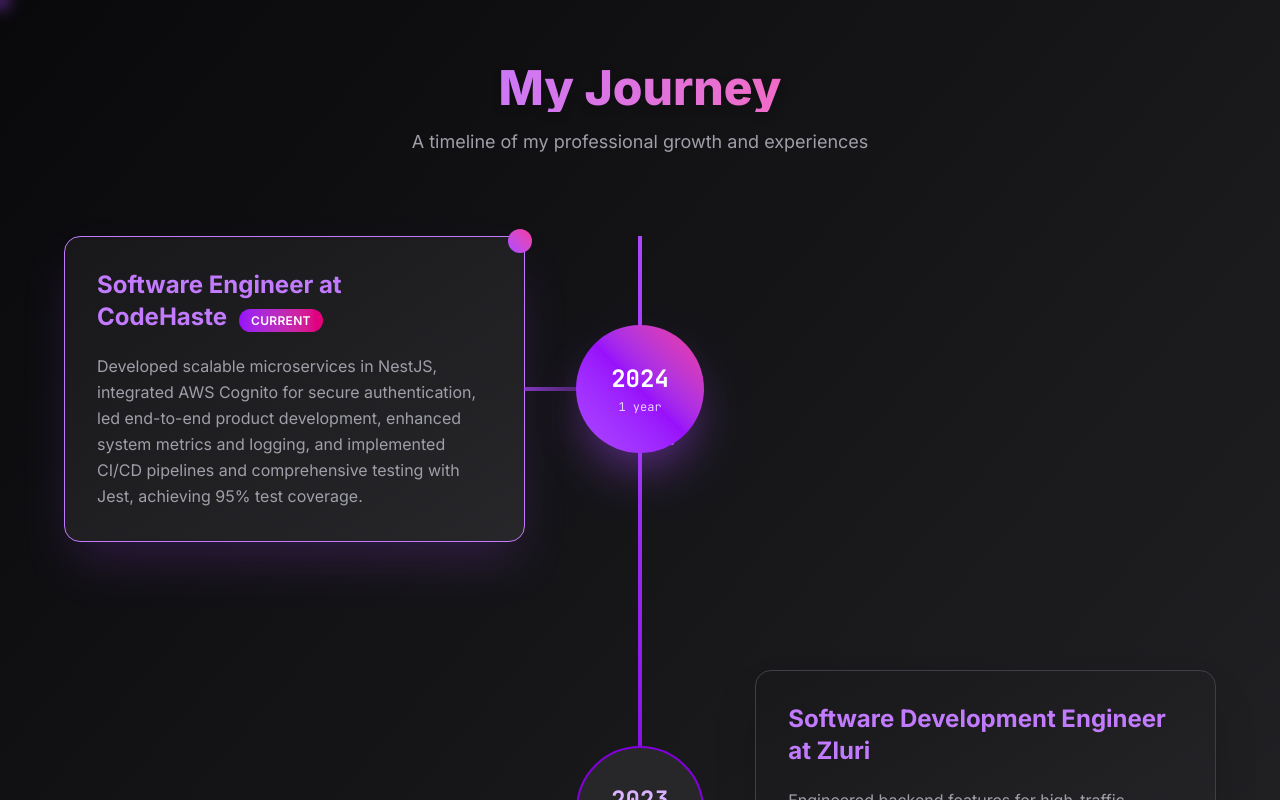
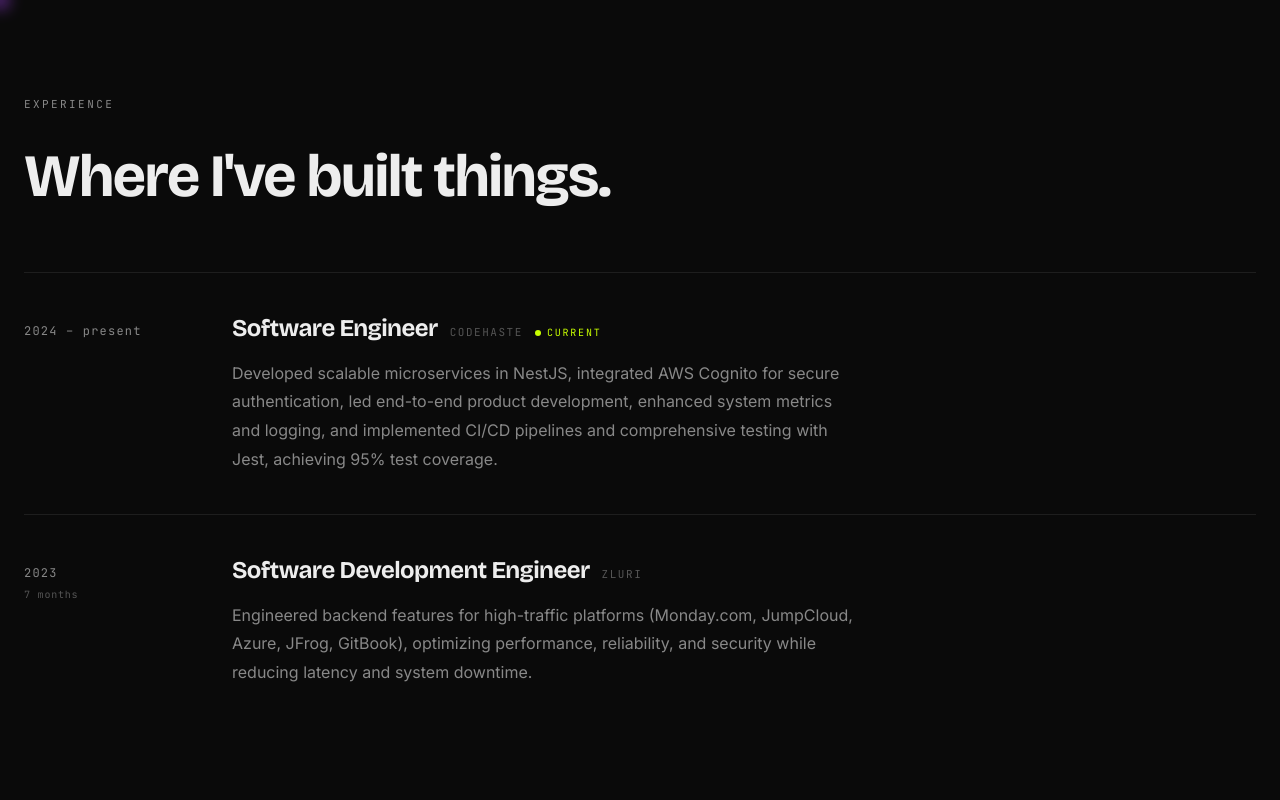
Before and after one commit to LuC1f3-r/portfolio, a Next.js app: page /experience in a window 1280 px wide. Shown: the top 800 px of the page. Built offline with nearby package versions, Linux system fonts and the light colour scheme.

Commit message:
feat(experience): editorial timeline with real roles

```diff
--- a/app/experience/page.tsx
+++ b/app/experience/page.tsx
@@ -1,305 +1,157 @@
-'use client'
+"use client";
 
-import { useEffect, useState, useRef } from "react";
+import { useEffect, useRef } from "react";
+import { gsap } from "gsap";
+import { ScrollTrigger } from "gsap/ScrollTrigger";
 
-export default function Experience() {
-  const [visibleItems, setVisibleItems] = useState<Set<number>>(new Set([1, 2, 3]));
-  const observerRef = useRef<IntersectionObserver | null>(null);
-
-  useEffect(() => {
-    // Intersection Observer for scroll animations
-    observerRef.current = new IntersectionObserver(
-      (entries) => {
-        entries.forEach((entry) => {
-          if (entry.isIntersecting) {
-            const id = parseInt(entry.target.getAttribute('data-id') || '0');
-            setVisibleItems(prev => new Set([...prev, id]));
+if (typeof window !== "undefined") {
+  gsap.registerPlugin(ScrollTrigger);
 }
-        });
-      },
-      { threshold: 0.1, rootMargin: '100px' }
-    );
-
-    return () => observerRef.current?.disconnect();
-  }, []);
 
 const experiences = [
   {
     id: 1,
-      title: "Software Engineer at CodeHaste",
-      info: "Developed scalable microservices in NestJS, integrated AWS Cognito for secure authentication, led end-to-end product development, enhanced system metrics and logging, and implemented CI/CD pipelines and comprehensive testing with Jest, achieving 95% test coverage.",
-      startYear: 2024,
-      duration: "1 year",
+    company: "CodeHaste",
+    role: "Software Engineer",
+    years: "2024 – present",
     isCurrent: true,
+    description:
+      "Developed scalable microservices in NestJS, integrated AWS Cognito for secure authentication, led end-to-end product development, enhanced system metrics and logging, and implemented CI/CD pipelines and comprehensive testing with Jest, achieving 95% test coverage.",
   },
   {
     id: 2,
-      title: "Software Development Engineer at Zluri",
-      info: "Engineered backend features for high-traffic platforms (Monday.com, Jumploud, Azure, JFrog, Gitbook), optimizing performance, reliability, and security while reducing latency and system downtime.",
-      startYear: 2023,
+    company: "Zluri",
+    role: "Software Development Engineer",
+    years: "2023",
     duration: "7 months",
     isCurrent: false,
+    description:
+      "Engineered backend features for high-traffic platforms (Monday.com, JumpCloud, Azure, JFrog, GitBook), optimizing performance, reliability, and security while reducing latency and system downtime.",
   },
   {
     id: 3,
-      title: "Backend Developer Intern at BTrees Technologies",
-      info: "Led a team of 3 developers to build a dynamic web application for an educational institution, enhancing user engagement by 30%. Reduced page load time by 40%, improving overall application performance. Streamlined business processes, boosting customer satisfaction by 20%. Achieved a 95% on-time delivery rate, maintaining 100% client satisfaction.",
-      startYear: 2022,
+    company: "BTrees Technologies",
+    role: "Backend Developer Intern",
+    years: "2022",
     duration: "5 months",
     isCurrent: false,
+    description:
+      "Led a team of 3 developers to build a dynamic web application for an educational institution, enhancing user engagement by 30%. Reduced page load time by 40%, improving overall application performance.",
   },
 ];
 
-  const attachObserver = (element: HTMLElement | null, id: number) => {
-    if (element && observerRef.current) {
-      element.setAttribute('data-id', id.toString());
-      observerRef.current.observe(element);
+export default function Experience() {
+  const sectionRef = useRef<HTMLElement>(null);
+  const rowRefs = useRef<(HTMLDivElement | null)[]>([]);
+
+  useEffect(() => {
+    const section = sectionRef.current;
+    if (!section) return;
+
+    if (window.matchMedia("(prefers-reduced-motion: reduce)").matches) {
+      rowRefs.current.forEach((row) => {
+        if (row) gsap.set(row, { y: 0, opacity: 1 });
+      });
+      return;
     }
+
+    const ctx = gsap.context(() => {
+      rowRefs.current.forEach((row, i) => {
+        if (!row) return;
+        gsap.fromTo(
+          row,
+          { y: 48, opacity: 0 },
+          {
+            y: 0,
+            opacity: 1,
+            duration: 0.8,
+            delay: i * 0.1,
+            ease: "power3.out",
+            scrollTrigger: {
+              trigger: row,
+              start: "top 80%",
+              toggleActions: "play none none reverse",
+            },
+          }
+        );
+      });
+    }, section);
+
+    return () => {
+      ctx.revert();
+      ScrollTrigger.getAll().forEach((t) => t.kill());
     };
+  }, []);
 
   return (
-    <main className="w-screen min-h-screen pt-16 px-4 sm:px-8 bg-gradient-to-br from-zinc-950 via-zinc-900 to-zinc-800 text-zinc-100 flex flex-col items-center overflow-x-hidden">
+    <section
+      ref={sectionRef}
+      className="w-full py-24 px-6 bg-[#0a0a0a] overflow-hidden"
+    >
+      <div className="max-w-[1400px] mx-auto">
+        {/* Mono kicker */}
+        <p className="font-[family-name:var(--font-mono)] text-[11px] uppercase tracking-[0.22em] text-[#888] mb-8">
+          Experience
+        </p>
 
-      <div className="text-center mb-20">
-        <h1 className="text-4xl sm:text-5xl font-extrabold text-transparent bg-clip-text bg-gradient-to-r from-purple-400 to-pink-400 drop-shadow-lg mb-4">
-          My Journey
-        </h1>
-        <p className="text-zinc-400 text-lg max-w-2xl mx-auto">
-          A timeline of my professional growth and experiences
-        </p>
+        {/* Section heading */}
+        <h2 className="font-[family-name:var(--font-display)] text-[#ededed] text-4xl sm:text-5xl md:text-6xl font-bold leading-[1.05] tracking-tight mb-16 max-w-[18ch]">
+          Where I&apos;ve built things.
+        </h2>
+
+        {/* Timeline rows */}
+        <div className="space-y-0">
+          {experiences.map((exp, i) => (
+            <div
+              key={exp.id}
+              ref={(el) => { rowRefs.current[i] = el; }}
+              className="group border-t border-[#1e1e1e] py-10 grid grid-cols-[6rem_1fr] sm:grid-cols-[8rem_1fr] md:grid-cols-[10rem_1fr] gap-6 md:gap-12 items-start"
+            >
+              {/* Year column */}
+              <div className="pt-1">
+                <span className="font-[family-name:var(--font-mono)] text-xs text-[#888] tracking-[0.1em] whitespace-nowrap">
+                  {exp.years}
+                </span>
+                {exp.duration && (
+                  <span className="block font-[family-name:var(--font-mono)] text-[10px] text-[#555] tracking-[0.08em] mt-1">
+                    {exp.duration}
+                  </span>
+                )}
               </div>
 
-      <div className="relative max-w-6xl w-full pb-12">
-        {/* Vertical center line - hidden on mobile */}
-        <div className="hidden md:block absolute top-0 left-1/2 transform -translate-x-1/2 w-1 bg-gradient-to-b from-purple-500 via-purple-700 to-transparent h-full" />
-
-        {/* Timeline items */}
-        <div className="flex flex-col space-y-16 md:space-y-32">
-          {experiences.map((exp, index) => {
-            const isLeft = exp.id % 2 !== 0;
-            const isVisible = visibleItems.has(exp.id);
-
-            return (
-              <div
-                key={exp.id}
-                ref={(el) => attachObserver(el, exp.id)}
-                className="relative flex justify-center md:justify-start w-full"
-              >
-                {/* Mobile Layout */}
-                <div className="md:hidden w-full max-w-lg">
-                  {/* Year Circle - Mobile */}
-                  <div className="flex justify-center mb-6">
-                    <div
-                      className={`flex flex-col items-center justify-center w-20 h-20 rounded-full text-xs text-center font-mono transition-all duration-700 transform ${
-                        isVisible ? 'scale-100 opacity-100' : 'scale-75 opacity-0'
-                      } ${
-                        exp.isCurrent
-                          ? "bg-gradient-to-tr from-purple-500 via-purple-600 to-pink-500 text-white shadow-2xl shadow-purple-500/50 animate-glow-soft"
-                          : "bg-zinc-800 border-2 border-purple-700 text-purple-300"
-                      }`}
-                    >
-                      <div className="font-bold text-xl">
-                        {exp.startYear}
-                      </div>
-                      <div className="mt-1 text-xs opacity-80 font-normal">
-                        {exp.duration}
-                      </div>
-                    </div>
+              {/* Content column */}
+              <div className="min-w-0">
+                {/* Role + company */}
+                <div className="flex flex-wrap items-baseline gap-x-3 gap-y-1 mb-4">
+                  <h3 className="font-[family-name:var(--font-display)] text-[#ededed] text-xl sm:text-2xl font-bold leading-tight tracking-tight">
+                    {exp.role}
+                  </h3>
+                  <span className="font-[family-name:var(--font-mono)] text-[11px] uppercase tracking-[0.14em] text-[#555]">
+                    {exp.company}
+                  </span>
+                  {exp.isCurrent && (
+                    <span className="inline-flex items-center gap-1.5 font-[family-name:var(--font-mono)] text-[10px] uppercase tracking-[0.18em] text-[#c8ff00]">
+                      <span
+                        aria-hidden
+                        className="inline-block w-1.5 h-1.5 rounded-full bg-[#c8ff00]"
+                      />
+                      Current
+                    </span>
+                  )}
                 </div>
 
-                  {/* Experience Card - Mobile */}
-                  <div
-                    className={`relative bg-gradient-to-br from-zinc-900 to-zinc-800 rounded-2xl p-6 shadow-2xl border transition-all duration-700 transform ${
-                      isVisible ? 'translate-y-0 opacity-100' : 'translate-y-8 opacity-0'
-                    } ${
-                      exp.isCurrent
-                        ? "border-purple-400 shadow-purple-500/20"
-                        : "border-zinc-700 hover:border-purple-600"
-                    }`}
-                  >
-                    {exp.isCurrent && (
-                      <div className="absolute -top-2 -right-2 w-4 h-4 bg-gradient-to-tr from-purple-500 to-pink-500 rounded-full animate-ping" />
-                    )}
-
-                    <div className="flex flex-col space-y-3">
-                      <div>
-                        <h2 className="text-xl font-bold text-purple-400 mb-1">
-                          {exp.title}
-                          {exp.isCurrent && (
-                            <span className="block mt-2 px-3 py-1 text-xs bg-gradient-to-r from-purple-600 to-pink-600 rounded-full text-white font-semibold tracking-wide w-fit">
-                              CURRENT
-                            </span>
-                          )}
-                        </h2>
-                      </div>
-
-                      <p className="text-zinc-400 leading-relaxed text-sm">
-                        {exp.info}
+                {/* Description */}
+                <p className="font-[family-name:var(--font-body)] text-[#888] text-sm sm:text-base leading-[1.8] max-w-[62ch]">
+                  {exp.description}
                 </p>
               </div>
             </div>
-                </div>
+          ))}
 
-                {/* Desktop Layout */}
-                <div className={`hidden md:flex ${isLeft ? 'justify-start' : 'justify-end'} w-full`}>
-                  {/* Experience Card - Desktop */}
-                  <div
-                    className={`relative bg-gradient-to-br from-zinc-900 to-zinc-800 rounded-2xl p-8 shadow-2xl w-full max-w-2/5 z-10 border transition-all duration-700 transform ${
-                      isVisible ? 'translate-x-0 opacity-100' : `${isLeft ? '-translate-x-8' : 'translate-x-8'} opacity-0`
-                    } ${
-                      exp.isCurrent
-                        ? "border-purple-400 shadow-purple-500/20"
-                        : "border-zinc-700 hover:border-purple-600"
-                    } ${
-                      isLeft ? 'mr-40' : 'ml-40'
-                    }`}
-                    style={{
-                      animationDelay: `${index * 200}ms`
-                    }}
-                  >
-                    {exp.isCurrent && (
-                      <div className="absolute -top-2 -right-2 w-6 h-6 bg-gradient-to-tr from-purple-500 to-pink-500 rounded-full animate-ping" />
-                    )}
-
-                    <div className="flex flex-col space-y-4">
-                      <div>
-                        <h2 className="text-2xl font-bold text-purple-400 mb-1">
-                          {exp.title}
-                          {exp.isCurrent && (
-                            <span className="ml-3 px-3 py-1 text-xs bg-gradient-to-r from-purple-600 to-pink-600 rounded-full text-white font-semibold tracking-wide">
-                              CURRENT
-                            </span>
-                          )}
-                        </h2>
-                      </div>
-
-                      <p className="text-zinc-400 leading-relaxed text-base">
-                        {exp.info}
-                      </p>
-                    </div>
-
-                    {/* Card connector line */}
-                    <div
-                      className={`absolute top-1/2 ${isLeft ? '-right-28 bg-gradient-to-r' : '-left-28 bg-gradient-to-l'} w-28 h-1 from-purple-500/70 to-transparent transform -translate-y-1/2`}
-                    />
-                  </div>
-
-                  {/* Year Circle - Desktop */}
-                  <div className="absolute top-1/2 left-1/2 transform -translate-x-1/2 -translate-y-1/2 z-20">
-                    <div
-                      className={`flex flex-col items-center justify-center w-32 h-32 rounded-full text-sm text-center font-mono transition-all duration-700 transform ${
-                        isVisible ? 'scale-100 opacity-100' : 'scale-75 opacity-0'
-                      } ${
-                        exp.isCurrent
-                          ? "bg-gradient-to-tr from-purple-500 via-purple-600 to-pink-500 text-white shadow-2xl shadow-purple-500/50 animate-glow-soft"
-                          : "bg-zinc-800 border-2 border-purple-700 text-purple-300 hover:bg-zinc-700 hover:border-purple-500"
-                      }`}
-                      style={{
-                        animationDelay: `${index * 200 + 300}ms`
-                      }}
-                    >
-                      <div className="font-bold text-2xl">
-                        {exp.startYear}
-                      </div>
-                      <div className="mt-1 text-xs opacity-80 font-normal">
-                        {exp.duration}
+          {/* Bottom border */}
+          <div className="border-t border-[#1e1e1e]" />
         </div>
       </div>
-                  </div>
-
-                  {/* Floating particles for current role - Desktop only */}
-                  {exp.isCurrent && (
-                    <div className="absolute top-1/2 left-1/2 transform -translate-x-1/2 -translate-y-1/2 pointer-events-none">
-                      {[...Array(6)].map((_, i) => (
-                        <div
-                          key={i}
-                          className="absolute w-1 h-1 bg-purple-400 rounded-full animate-float"
-                          style={{
-                            left: `${Math.cos(i * 60 * Math.PI / 180) * 60}px`,
-                            top: `${Math.sin(i * 60 * Math.PI / 180) * 60}px`,
-                            animationDelay: `${i * 0.5}s`,
-                            animationDuration: '3s'
-                          }}
-                        />
-                      ))}
-                    </div>
-                  )}
-                </div>
-              </div>
-            );
-          })}
-        </div>
-      </div>
-
-      {/* Custom Animations */}
-      <style>{`
-        @keyframes slide-in-left {
-          from {
-            transform: translateX(-100px);
-            opacity: 0;
-          }
-          to {
-            transform: translateX(0);
-            opacity: 1;
-          }
-        }
-
-        @keyframes slide-in-right {
-          from {
-            transform: translateX(100px);
-            opacity: 0;
-          }
-          to {
-            transform: translateX(0);
-            opacity: 1;
-          }
-        }
-
-        @keyframes glow-soft {
-          0%, 100% {
-            box-shadow: 0 0 20px rgba(168, 85, 247, 0.4), 0 0 40px rgba(236, 72, 153, 0.2);
-            transform: scale(1);
-          }
-          50% {
-            box-shadow: 0 0 30px rgba(168, 85, 247, 0.6), 0 0 60px rgba(236, 72, 153, 0.4);
-            transform: scale(1.02);
-          }
-        }
-
-        @keyframes float {
-          0%, 100% {
-            transform: translateY(0px) scale(1);
-            opacity: 0.7;
-          }
-          50% {
-            transform: translateY(-20px) scale(1.2);
-            opacity: 1;
-          }
-        }
-
-        .animate-slide-in-left {
-          animation: slide-in-left 0.8s ease-out forwards;
-        }
-
-        .animate-slide-in-right {
-          animation: slide-in-right 0.8s ease-out forwards;
-        }
-
-        .animate-glow-soft {
-          animation: glow-soft 3s ease-in-out infinite;
-        }
-
-        .animate-float {
-          animation: float 3s ease-in-out infinite;
-        }
-
-        @media (max-width: 768px) {
-          .animate-slide-in-left,
-          .animate-slide-in-right {
-            animation: slide-in-left 0.8s ease-out forwards;
-          }
-        }
-      `}</style>
-    </main>
+    </section>
   );
 }
```
Lines whose indentation alone changed are shown as unchanged.
